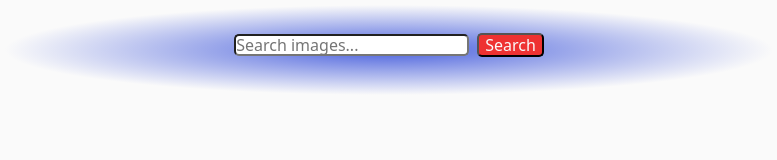
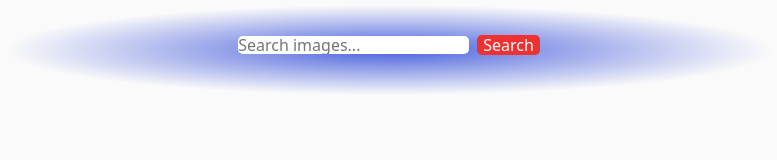
Before and after one commit to anatolytrue/goit-js-hw-11, a website built with Parcel: page src/index.html in a window 1280 px wide. Shown: the whole page, without its empty margins (251-1028 px from the left). Built offline with nearby package versions, Linux system fonts and the light colour scheme.

Commit message:
Update styles.css

```diff
--- a/src/css/styles.css
+++ b/src/css/styles.css
@@ -74,14 +74,14 @@ input {
     border-radius: 5px;
     align-items: center;
         justify-items: center;
-
+        border: transparent;
 }
 
 .search-submit{
     background-color: #ee3232;
     color: #fafafa;
     border-radius: 5px;
-
+border: transparent;
 }
 
 
```
